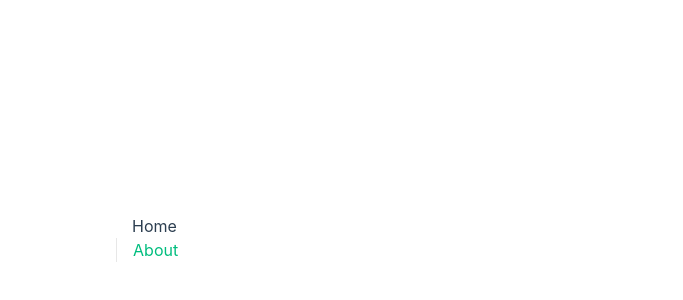
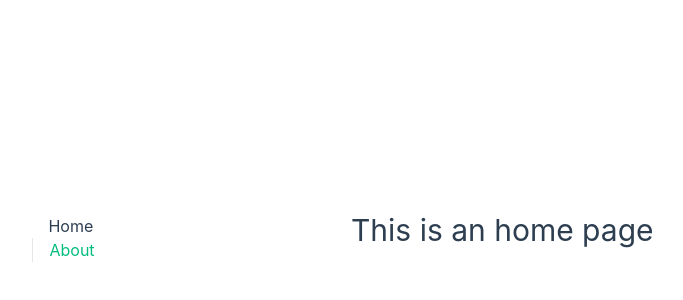
Before and after one commit to ArbiNMaki/zullkit-vuejs, a Vue app: page / in a window 1280 px wide. Shown: the part 170-470 px from the top of the page, without its empty margins (289-972 px from the left). Built offline with nearby package versions, Linux system fonts and the light colour scheme.

Commit message:
edit again

```diff
--- a/src/views/HomeView.vue
+++ b/src/views/HomeView.vue
@@ -1,8 +1,15 @@
-<script setup>
-</script>
+<template>
+  <div class="about">
+    <h1>This is an home page</h1>
+  </div>
+</template>
 
-<template>
-  <main>
-
-  </main>
-</template>
+<style>
+@media (min-width: 1024px) {
+  .about {
+    min-height: 100vh;
+    display: flex;
+    align-items: center;
+  }
+}
+</style>
```
